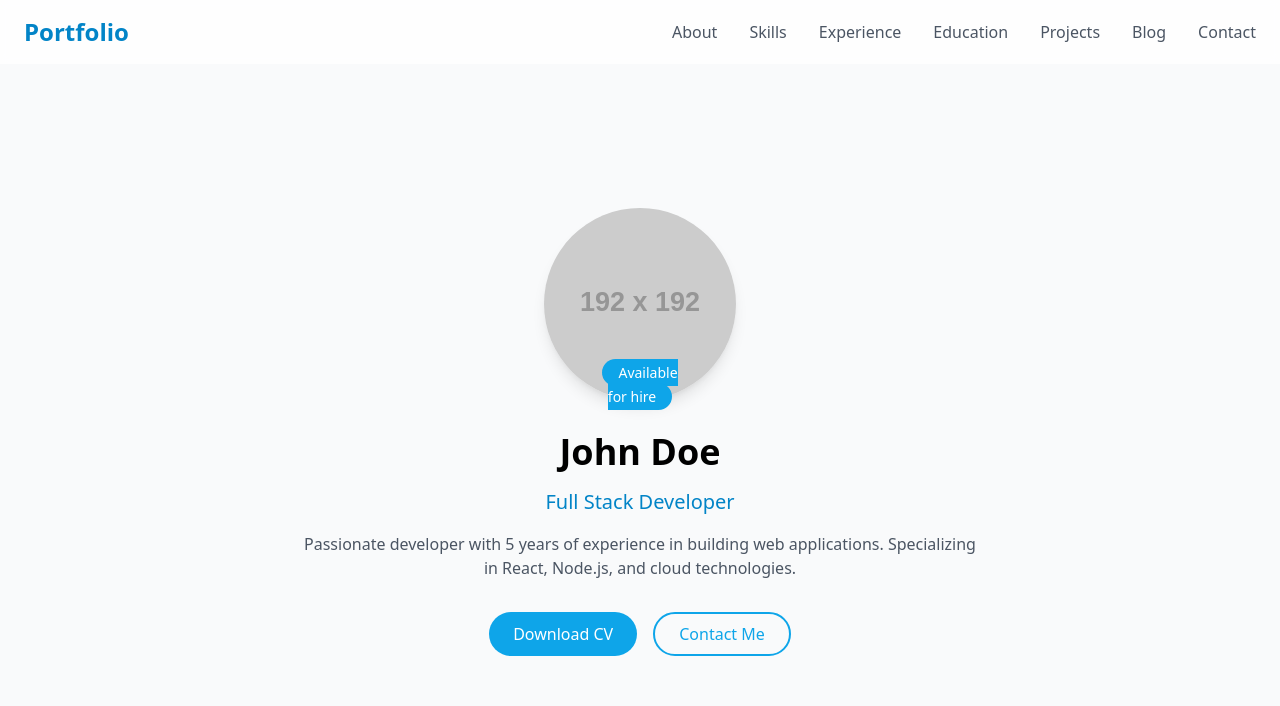
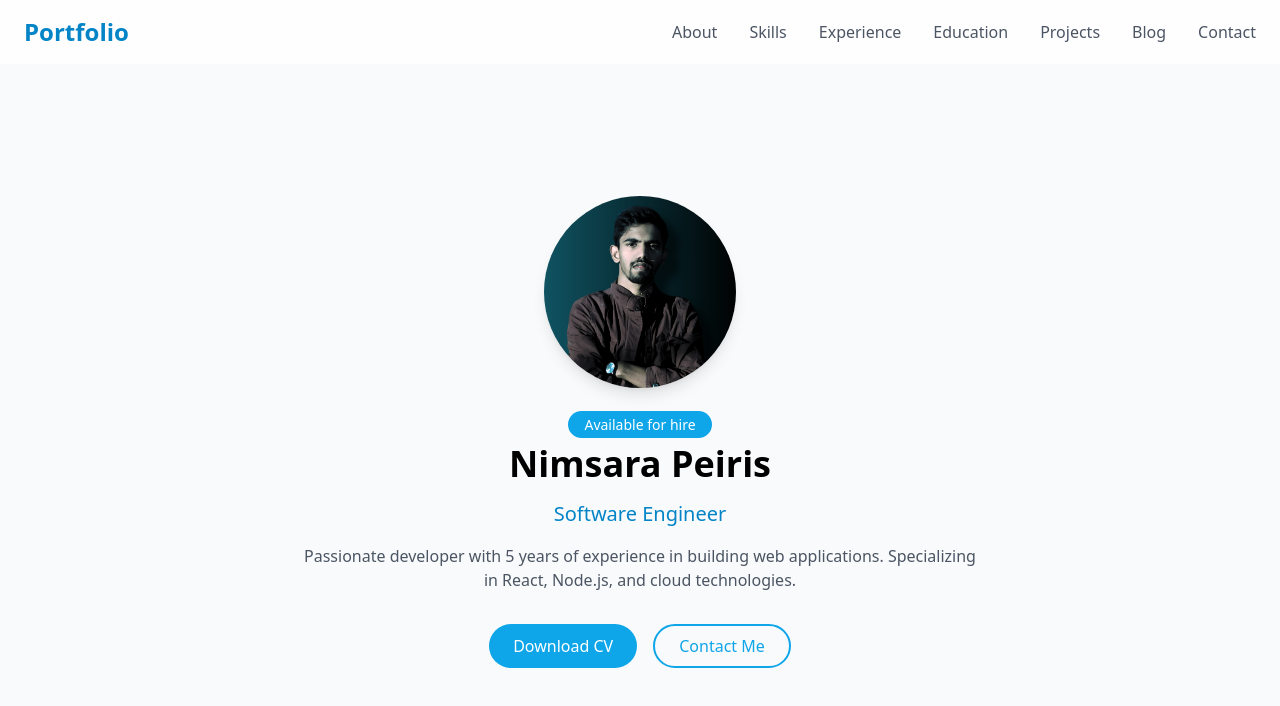
Before and after one commit to NimsaraPeiris/portfolio, a React (Vite) app: page / in a window 1280 px wide. Shown: the top 706 px of the page. Built offline with nearby package versions, Linux system fonts and the light colour scheme.

Commit message:
hero section done

```diff
--- a/src/components/Hero.jsx
+++ b/src/components/Hero.jsx
@@ -12,20 +12,21 @@ export default function Hero() {
         >
           <div className="relative w-48 h-48 mx-auto">
             <img
-              src="https://via.placeholder.com/192"
+              src="../../public/avatar.png"
               alt="Profile"
               className="rounded-full w-full h-full object-cover shadow-lg"
             />
             <div className="absolute -bottom-2 left-1/2 transform -translate-x-1/2">
-              <span className="bg-primary-500 text-white px-4 py-1 rounded-full text-sm">
+
+            </div><br/>
+            <span className="bg-primary-500 text-white px-4 py-1 rounded-full text-sm">
                 Available for hire
               </span>
-            </div>
-          </div>
+          </div><br />
 
           <div className="space-y-4">
-            <h1 className="text-4xl font-bold">John Doe</h1>
-            <h2 className="text-xl text-primary-600">Full Stack Developer</h2>
+            <h1 className="text-4xl font-bold">Nimsara Peiris</h1>
+            <h2 className="text-xl text-primary-600">Software Engineer</h2>
             <p className="max-w-2xl mx-auto text-gray-600">
               Passionate developer with 5 years of experience in building web applications.
               Specializing in React, Node.js, and cloud technologies.
@@ -36,9 +37,9 @@ export default function Hero() {
             <button className="bg-primary-500 text-white px-6 py-2 rounded-full hover:bg-primary-600 transition-colors">
               Download CV
             </button>
-            <button className="border-2 border-primary-500 text-primary-500 px-6 py-2 rounded-full hover:bg-primary-50 transition-colors">
+            <a href="/contact"><button className="border-2 border-primary-500 text-primary-500 px-6 py-2 rounded-full hover:bg-primary-50 transition-colors">
               Contact Me
-            </button>
+            </button></a>
           </div>
         </motion.div>
       </div>
```
Also changed, not shown: public/avatar.png (added).
